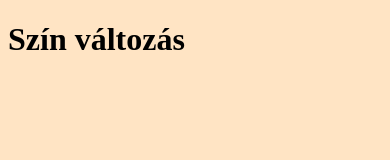
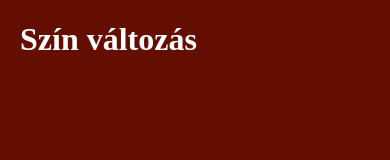
Before and after one commit to Rzoltan222/11.28HTML, a plain HTML site: page index.html in a window 390 px wide. Drawn offline with Linux system fonts and the light colour scheme.

Commit message:
reszponzive

```diff
--- a/css/style.css
+++ b/css/style.css
@@ -1,4 +1,27 @@
 body{
     background-color: bisque;
+    margin: 20px;
+}
+/* csökkenő sorrend, csak változást jelenitsd meg */
+@media all and (max-width: 1200px){
+    body{
+        background-color: rgb(174, 114, 41);
+    }
+
 
 }
+@media all and (max-width: 800px){
+    body{
+        background-color: rgb(123, 76, 19);
+    }
+
+
+}
+@media all and (max-width: 500px){
+    body{
+        background-color: rgb(100, 14, 1);
+        color: white;
+    }
+
+
+}
```
